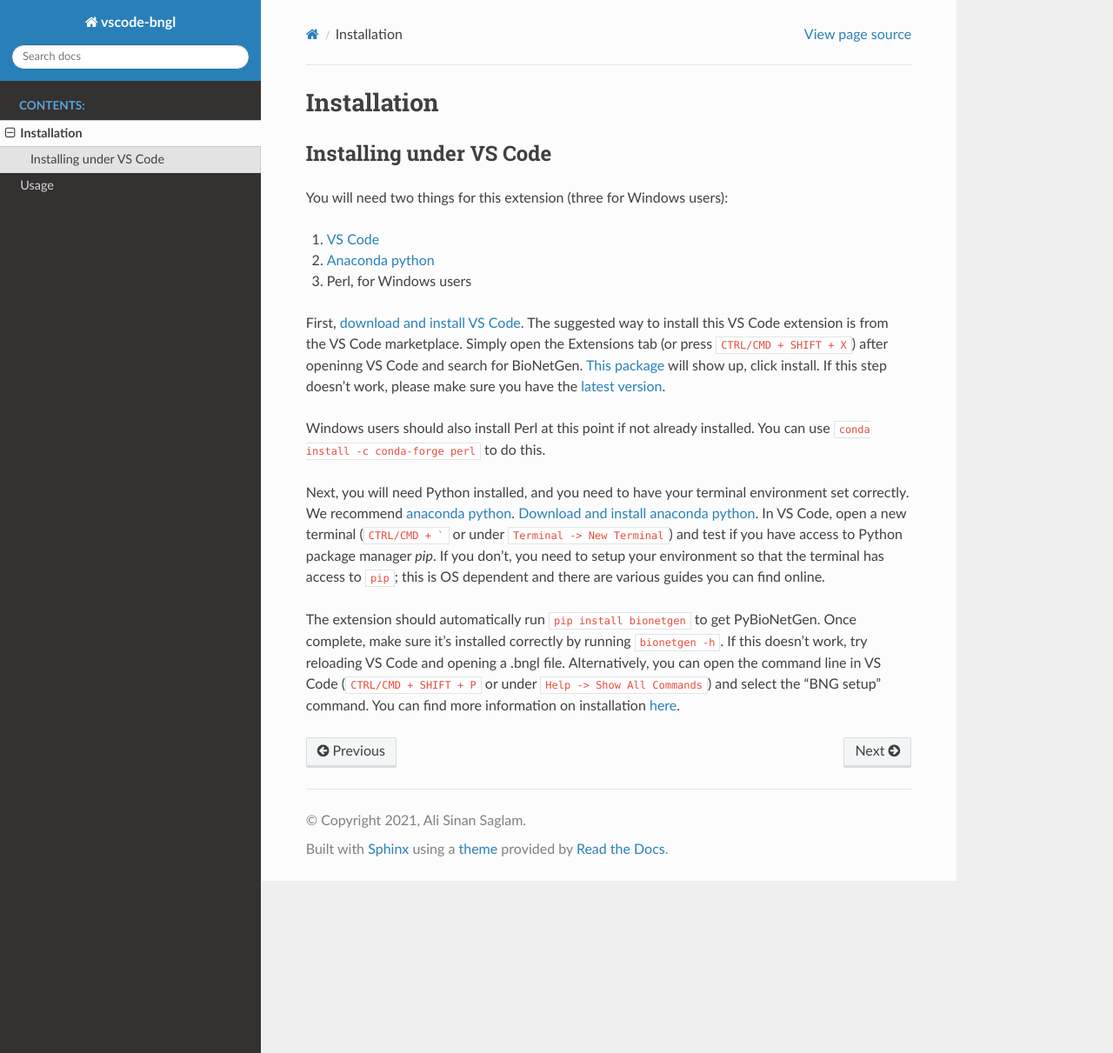
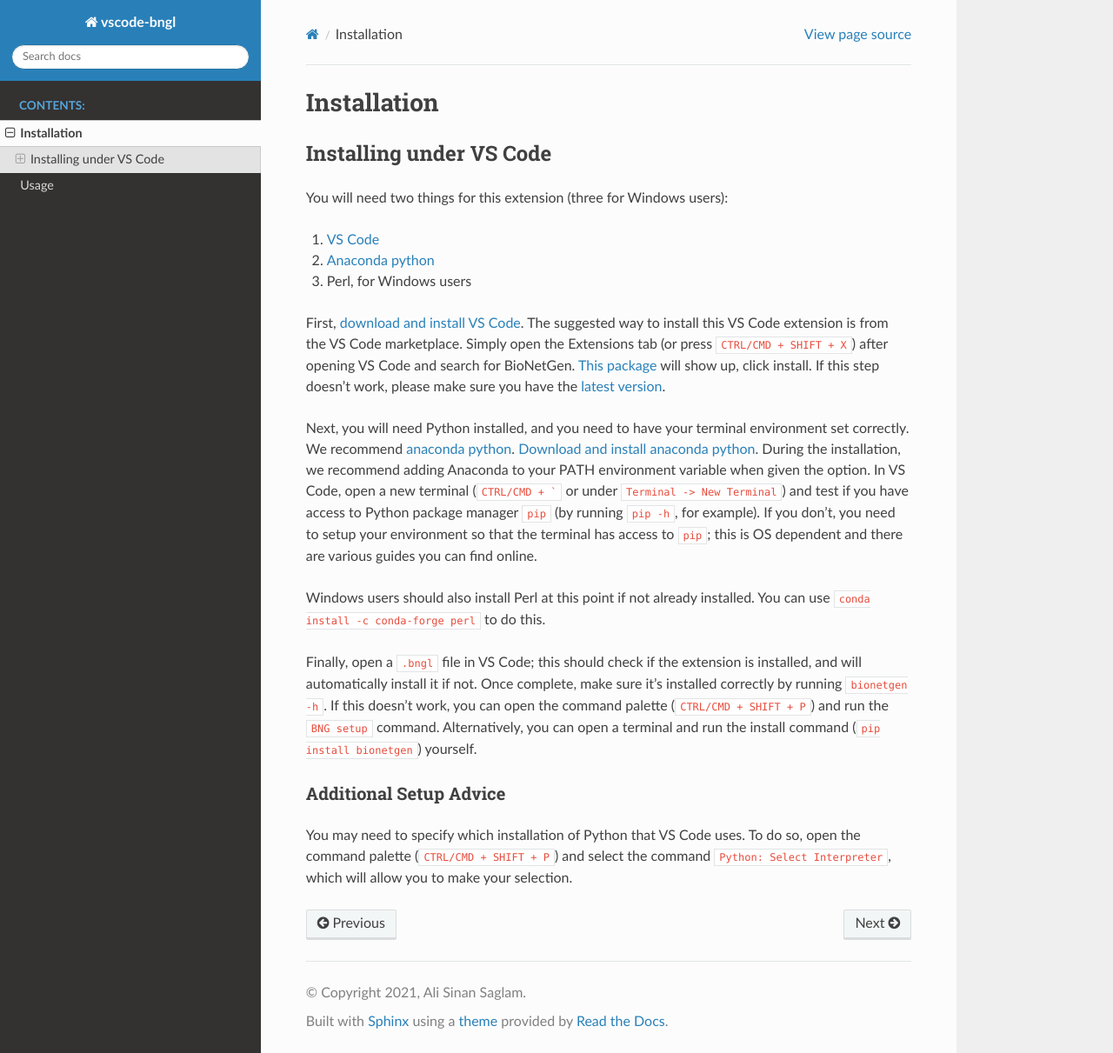
Before and after one commit to RuleWorld/BNG_vscode_extension, a Sphinx documentation site: the page built from docs/source/install.rst, in a window 1280 px wide and 1211 px high. Shown: the whole window at 87% size. Built offline with Sphinx 7.4.7 and the Read the Docs theme 2.0.0, drawn with Linux system fonts in a browser that asks for light colours; pages that are not in the unit, such as notebooks, are missing from menus.

Commit message:
Update install.rst
Additional installation guide changes to bring content in line with main BNG ReadTheDocs instructions

````diff
--- a/docs/source/install.rst
+++ b/docs/source/install.rst
@@ -14,18 +14,24 @@
 3. Perl, for Windows users
 
 First, `download and install VS Code <https://code.visualstudio.com>`_. The suggested way to install this VS Code extension is
-from the VS Code marketplace. Simply open the Extensions tab (or press ``CTRL/CMD + SHIFT + X``) after openinng VS Code and search
+from the VS Code marketplace. Simply open the Extensions tab (or press ``CTRL/CMD + SHIFT + X``) after opening VS Code and search
 for BioNetGen. `This package <https://marketplace.visualstudio.com/items?itemName=als251.bngl>`_ will show up, click install. If
 this step doesn't work, please make sure you have the `latest version <https://vscode-docs.readthedocs.io/en/stable/supporting/howtoupdate/>`_.
 
-Windows users should also install Perl at this point if not already installed. You can use ``conda install -c conda-forge perl`` to do this.
-
 Next, you will need Python installed, and you need to have your terminal environment set correctly. We recommend
-`anaconda python <https://www.anaconda.com/products/individual>`_. `Download and install anaconda python <https://docs.anaconda.com/anaconda/install/index.html>`_. In VS Code,
-open a new terminal (``CTRL/CMD + ``` or under ``Terminal -> New Terminal``) and test if you have access to Python package manager `pip`.
+`anaconda python <https://www.anaconda.com/products/individual>`_. `Download and install anaconda python <https://docs.anaconda.com/anaconda/install/index.html>`_.
+During the installation, we recommend adding Anaconda to your PATH environment variable when given the option.
+In VS Code, open a new terminal (``CTRL/CMD + ``` or under ``Terminal -> New Terminal``) and test if you have access to Python package manager ``pip`` (by running ``pip -h``, for example).
 If you don't, you need to setup your environment so that the terminal has access to ``pip``; this is OS dependent and there are various
 guides you can find online.
 
-The extension should automatically run ``pip install bionetgen`` to get PyBioNetGen. Once complete, make sure it's installed correctly by
-running ``bionetgen -h``. If this doesn't work, try reloading VS Code and opening a .bngl file. Alternatively, you can open the command line in VS Code (``CTRL/CMD + SHIFT + P`` or under ``Help -> Show All Commands``) and select the "BNG setup" command.
-You can find more information on installation `here <https://pybionetgen.readthedocs.io/en/latest/>`_.
+Windows users should also install Perl at this point if not already installed. You can use ``conda install -c conda-forge perl`` to do this.
+
+Finally, open a ``.bngl`` file in VS Code; this should check if the extension is installed, and will automatically install it if not. Once complete, make sure it's installed correctly by
+running ``bionetgen -h``. If this doesn't work, you can open the command palette (``CTRL/CMD + SHIFT + P``) and run the ``BNG setup`` command.
+Alternatively, you can open a terminal and run the install command (``pip install bionetgen``) yourself.
+
+Additional Setup Advice
+=======================
+You may need to specify which installation of Python that VS Code uses.
+To do so, open the command palette (``CTRL/CMD + SHIFT + P``) and select the command ``Python: Select Interpreter``, which will allow you to make your selection.
````
